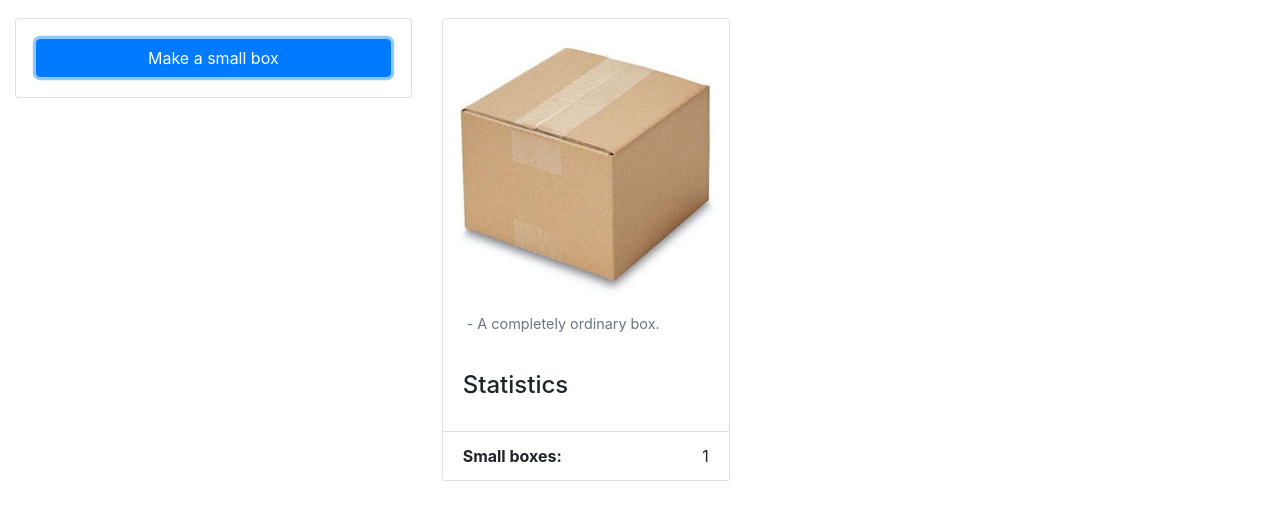
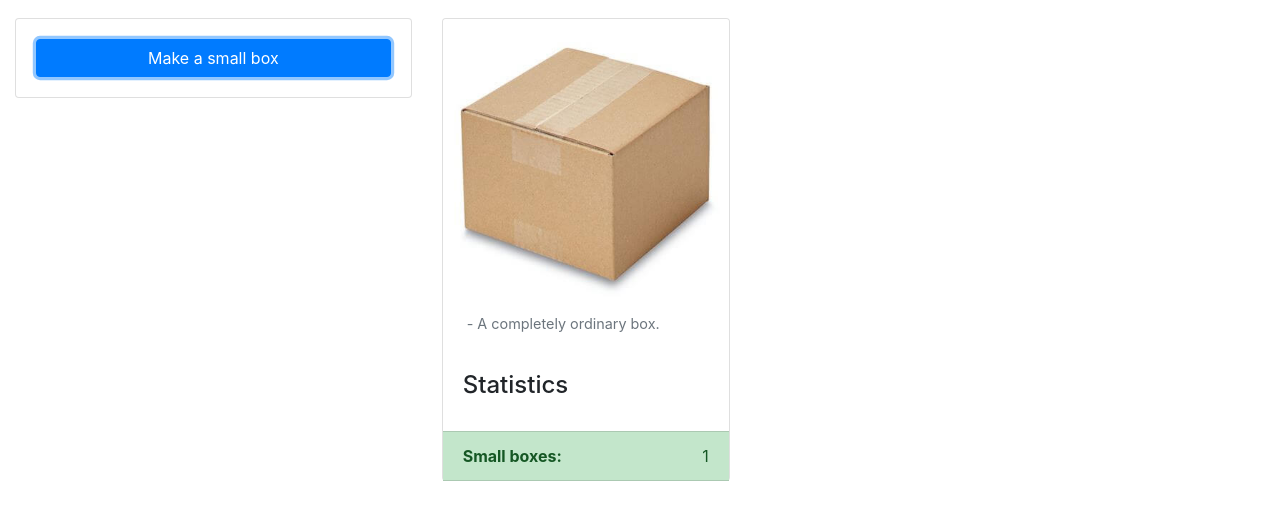
Before and after one commit to MetenLF/boxgame, a plain HTML site: page index.html in a window 1280 px wide. Both pictures are taken after a click on the button "Make a small box". Shown: the part 62-582 px from the top of the page. Drawn offline with nearby package versions, Linux system fonts and the light colour scheme.

Commit message:
Added box bakers, more stuff, new visuals

```diff
--- a/index.html
+++ b/index.html
@@ -81,20 +81,18 @@
                                 </div>
                                 <ul class="list-group list-group-flush">
                                     <li class="list-group-item">
-                                        <!-- <button id="btn-hire-box-maker" class="btn btn-success" onclick="hireBoxMaker()">Hire box maker - cost: <span>10</span></button> -->
                                         <button id="btn-hire-box-maker" class="btn btn-success" onclick="hireWorker('boxMakers')">Hire box maker - cost: <span>10</span></button>
                                         <br>
                                         <small>A box maker will make boxes for you</small>
                                     </li>
-                                    <li class="list-group-item">
-                                        <!-- WIP -->
-                                        <button class="btn btn-warning" disabled>Hire box baker - cost: <span>35</span></button>
+                                    <li id="li-hire-box-baker" class="list-group-item invisible-stuff">
+                                        <button id="btn-hire-box-baker" class="btn btn-warning" onclick="hireWorker('boxBakers')">Hire box baker - cost: <span>25</span></button>
                                         <br>
                                         <small>A box baker will... bake boxes for you?</small>
                                     </li>
-                                    <li class="list-group-item">
+                                    <li id="li-hire-pox-waker" class="list-group-item invisible-stuff">
                                         <!-- WIP -->
-                                        <button class="btn btn-danger" disabled>Hire pox waker - cost: <span>100</span></button>
+                                        <button id="btn-hire-box-baker" class="btn btn-danger" disabled>Hire pox waker - cost: <span>100</span></button>
                                         <br>
                                         <small>A pox waker will... now hold on a second.</small>
                                     </li>
@@ -116,7 +114,7 @@
                             <h4 class="card-title">Statistics</h4>
                         </div>
                         <ul class="list-group list-group-flush">
-                            <li id="counter-small-boxes" class="list-group-item invisible-stuff">
+                            <li id="counter-small-boxes" class="list-group-item list-group-item-success invisible-stuff">
                                 <p class="card-text">
                                     <b>Small boxes:</b> <span id="number-small-boxes" class="float-right">0</span>
                                 </p>
@@ -124,6 +122,16 @@
                             <li id="counter-box-makers" class="list-group-item invisible-stuff">
                                 <p class="card-text">
                                     <b>Small box makers:</b> <span id="number-box-makers" class="float-right"></span>
+                                </p>
+                            </li>
+                            <li id="counter-baked-boxes" class="list-group-item list-group-item-warning invisible-stuff">
+                                <p class="card-text">
+                                    <b>Baked boxes:</b> <span id="number-baked-boxes" class="float-right">0</span>
+                                </p>
+                            </li>
+                            <li id="counter-box-bakers" class="list-group-item invisible-stuff">
+                                <p class="card-text">
+                                    <b>Box bakers:</b> <span id="number-box-bakers" class="float-right"></span>
                                 </p>
                             </li>
                         </ul>
--- a/js/main.js
+++ b/js/main.js
@@ -22,7 +22,7 @@ TECHNICALLY OK WILL BE DEVELOPED LATER- Make an achievements object
 
 OK- make the hire box maker function a more versatile and global worker hire function
 
-- Finally implement box baker and the baked boxes
+OK- Finally implement box baker and the baked boxes
 
 - finish game's core features:
 . counters
@@ -46,66 +46,90 @@ OK- make the hire box maker function a more versatile and global worker hire fun
 Data structure should be splitting stuff into what is owned by what.
 */
 var gameData = {
-  'counters': {
-    'numSmallBoxes': 0,
-    'numBakedBoxes': 0,
-    'numPoxWaked': 0
+  counters: {
+    numSmallBoxes: 0,
+    numBakedBoxes: 0,
+    numPoxWaked: 0
   },
-  'workers': {
-    'boxMakers': {
-      'amount': 0,
-      'cost': 10,
-      'costIncrement': 1.1
+  workers: {
+    boxMakers: {
+      amount: 0,
+      cost: 10,
+      costIncrement: 1.1
     },
-    'boxBakers': {
-      'amount': 0,
-      'cost': 25,
-      'costIncrement': 1.3
+    boxBakers: {
+      amount: 0,
+      cost: 25,
+      costIncrement: 1.3
     },
-    'poxWakers': {
-      'amount': 0,
-      'cost': 100,
-      'costIncrement': 1.6
+    poxWakers: {
+      amount: 0,
+      cost: 100,
+      costIncrement: 1.6
     }
   },
-  'milestones': [
+  milestones: [
     {
-      'name': 'boxCounter',
-      'triggered': false,
-      'condition': {
-        'resource': 'gameData.counters.numSmallBoxes',
-        'comparison': '>=',
-        'threshold': 1
+      name: 'boxCounter',
+      triggered: false,
+      condition: {
+        resource: 'gameData.counters.numSmallBoxes',
+        comparison: '>=',
+        threshold: 1
       }
     },
     {
-      'name': 'boxFactory',
-      'triggered': false,
-      'condition': {
-        'resource': 'gameData.counters.numSmallBoxes',
-        'comparison': '>=',
-        'threshold': 10
+      name: 'boxFactory',
+      triggered: false,
+      condition: {
+        resource: 'gameData.counters.numSmallBoxes',
+        comparison: '>=',
+        threshold: 10
       }
     },
     {
-      'name': 'smallBoxMaker',
-      'triggered': false,
-      'condition': {
-        'resource': 'gameData.workers.boxMakers.amount',
-        'comparison': '>=',
-        'threshold': 1
+      name: 'smallBoxMaker',
+      triggered: false,
+      condition: {
+        resource: 'gameData.workers.boxMakers.amount',
+        comparison: '>=',
+        threshold: 1
+      }
+    },
+    {
+      name: 'boxBakerButton',
+      triggered: false,
+      condition: {
+        resource: 'gameData.counters.numSmallBoxes',
+        comparison: '>=',
+        threshold: 25
+      }
+    },
+    {
+      name: 'boxBakerCounter',
+      triggered: false,
+      condition: {
+        resource: 'gameData.workers.boxBakers.amount',
+        comparison: '>=',
+        threshold: 1
+      }
+    },
+    {
+      name: 'bakedBoxCounter',
+      triggered: false,
+      condition: {
+        resource: 'gameData.counters.numBakedBoxes',
+        comparison: '>=',
+        threshold: 1
       }
     }
   ],
-  'achievements': {
-
-  },
-  'etc': {
-    'doNot': 0,
-    'moreEvilDoNot': 0
-
+  achievements: {},
+  etc: {
+    doNot: 0,
+    moreEvilDoNot: 0
   }
-}
+};
 
 
 // END GLOBAL VARS -------------------------------------------------------------
@@ -210,28 +234,45 @@ function deleteTheGame() {
 function counterUpdater() {
   // workers add 1 box per second (1/100 every 10ms)
   gameData.counters.numSmallBoxes += (gameData.workers.boxMakers.amount * 1) / 100;
+  gameData.counters.numBakedBoxes += (gameData.workers.boxBakers.amount * 1) / 200;
 
   // Update the text showing how many boxes we have, using Math.floor() to round down
   document.getElementById('number-small-boxes').innerHTML = Math.floor(
     gameData.counters.numSmallBoxes
   );
+  document.getElementById('number-baked-boxes').innerHTML = Math.floor(
+    gameData.counters.numBakedBoxes
+  );
 
   document.getElementById('number-box-makers').innerHTML = gameData.workers.boxMakers.amount;
+
+  document.getElementById('number-box-bakers').innerHTML = gameData.workers.boxBakers.amount;
 
 }
 
 function priceUpdater() {
+  // TO-DO: rework this into a smarter function
   // Update the workers with their current prices
   document.getElementById('btn-hire-box-maker').innerHTML =
     'Hire box maker - cost: ' + gameData.workers.boxMakers.cost;
+
+  document.getElementById('btn-hire-box-baker').innerHTML =
+    'Hire box baker - cost: ' + gameData.workers.boxBakers.cost;
 }
 
 function interfaceIO() {
+  // TO-DO: rework this into a smarter function
   // Enable/disable the worker buttons based on our boxes
   if (gameData.workers.boxMakers.cost > gameData.counters.numSmallBoxes) {
     document.getElementById('btn-hire-box-maker').disabled = true;
   } else {
     document.getElementById('btn-hire-box-maker').disabled = false;
+  }
+
+  if (gameData.workers.boxBakers.cost > gameData.counters.numSmallBoxes) {
+    document.getElementById('btn-hire-box-baker').disabled = true;
+  } else {
+    document.getElementById('btn-hire-box-baker').disabled = false;
   }
 }
 
@@ -243,7 +284,7 @@ function interfaceDisplayer() {
     showNewElement('counter-small-boxes');
   }
 
-  // show factory if we have at least 10 boxes
+  // show factory and box maker button if we have at least 10 boxes
   if (gameData.milestones[1].triggered) {
     showNewElement('box-factory');
   }
@@ -251,6 +292,21 @@ function interfaceDisplayer() {
   // show box makers counter if we have at least 1 box maker
   if (gameData.milestones[2].triggered) {
     showNewElement('counter-box-makers');
+  }
+
+  // show box baker button if we have at least 25 boxes or something
+  if (gameData.milestones[3].triggered) {
+    showNewElement('li-hire-box-baker');
+  }
+
+  // show box bakers counter if we have at least 1 box baker
+  if (gameData.milestones[4].triggered) {
+    showNewElement('counter-box-bakers');
+  }
+
+  // show baked boxes counter if we have at least 1 baked box
+  if (gameData.milestones[5].triggered) {
+    showNewElement('counter-baked-boxes');
   }
 
 }
```
